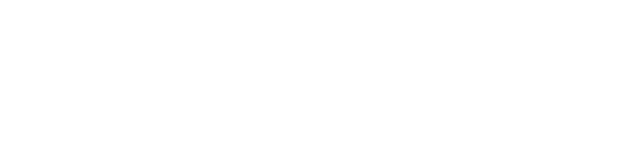
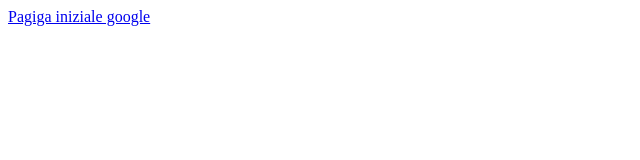
Before and after one commit to Ara1234-06/Eserciozio, a plain HTML site: page Index.html in a window 1280 px wide. Shown: the whole page, without its empty margins (0-640 px from the left). Drawn offline with Linux system fonts and the light colour scheme.

Commit message:
Anchor tag

```diff
--- a/Index.html
+++ b/Index.html
@@ -9,6 +9,6 @@
     <title>Il futuro dell'intelligenza artificiale</title>
 </head>
 <body>
-
+    <a href="https://www.google.com/">Pagiga iniziale google</a>
 </body>
 </html>
```
